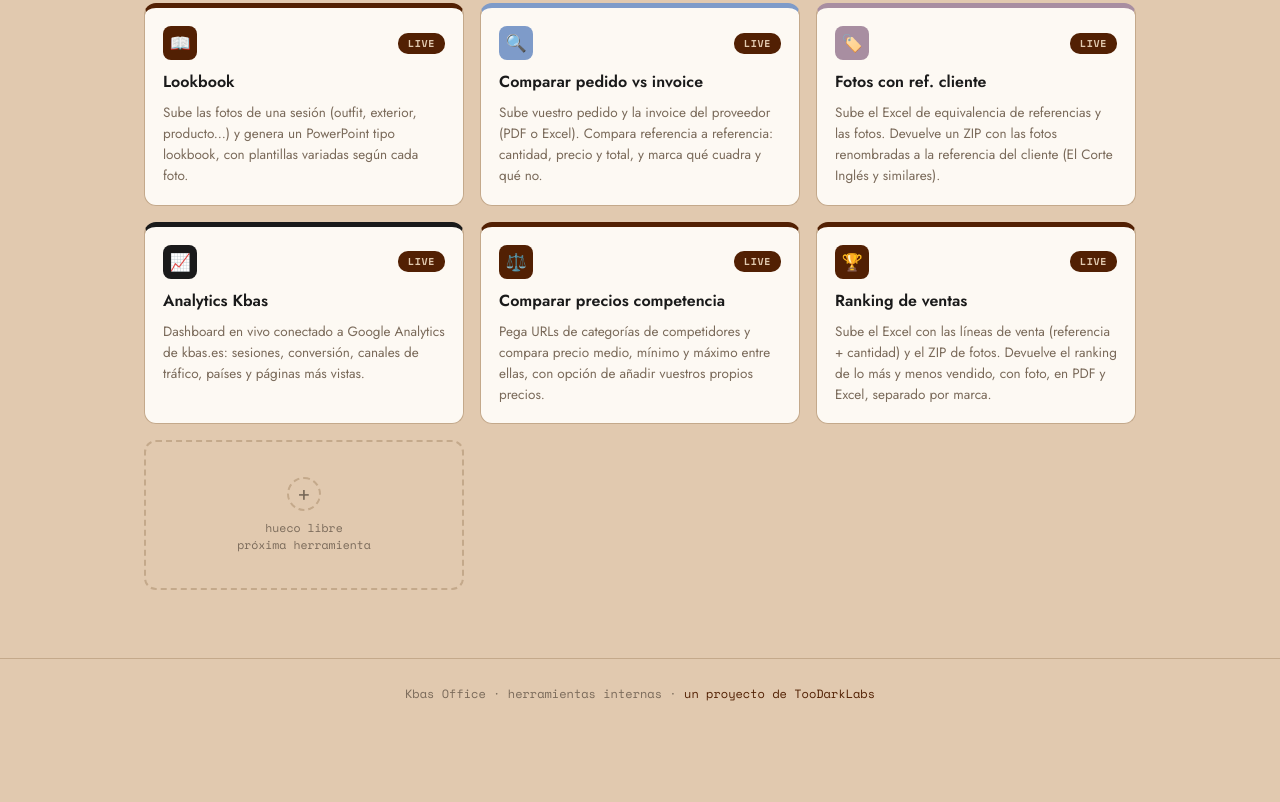
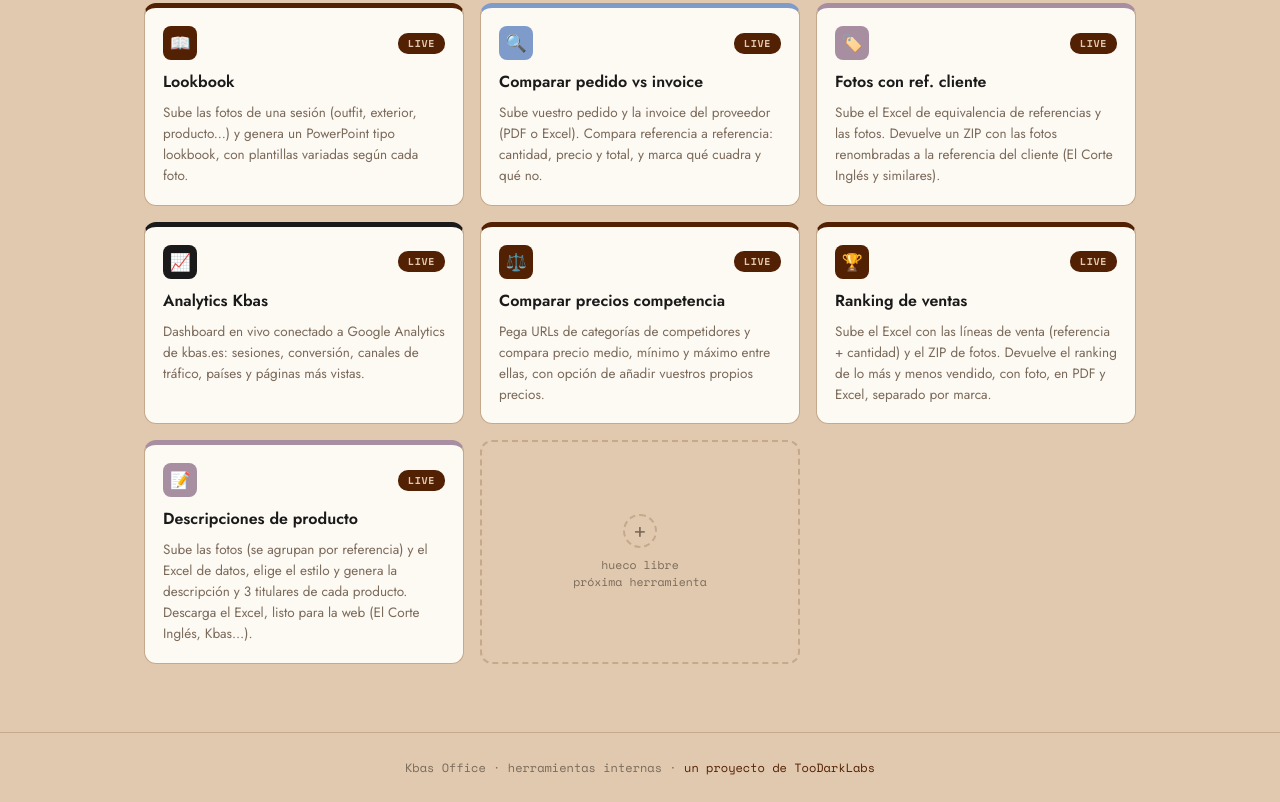
Before and after one commit to toodarktoplay/kbas-portal, a plain HTML site: page index.html in a window 1280 px wide. Shown: the part 1178-1980 px from the top of the page. Before the commit the page ends 1906 px from the top, so only its background shows below. Drawn offline with nearby package versions, Linux system fonts and the light colour scheme; a script that the page names is missing.

Commit message:
Add files via upload

```diff
--- a/index.html
+++ b/index.html
@@ -306,6 +306,15 @@
       <p>Sube el Excel con las líneas de venta (referencia + cantidad) y el ZIP de fotos. Devuelve el ranking de lo más y menos vendido, con foto, en PDF y Excel, separado por marca.</p>
     </a>
 
+    <a class="tarjeta" style="--acento:var(--mauve)" target="_blank" rel="noopener" href="https://kbas-descripciones.streamlit.app/">
+      <div class="tarjeta-cab">
+        <div class="icono" aria-hidden="true">📝</div>
+        <span class="badge">LIVE</span>
+      </div>
+      <h3>Descripciones de producto</h3>
+      <p>Sube las fotos (se agrupan por referencia) y el Excel de datos, elige el estilo y genera la descripción y 3 titulares de cada producto. Descarga el Excel, listo para la web (El Corte Inglés, Kbas…).</p>
+    </a>
+
     <div class="hueco" aria-label="Hueco libre para una próxima herramienta">
       <div class="mas" aria-hidden="true">+</div>
       <p>hueco libre<br>próxima herramienta</p>
```
